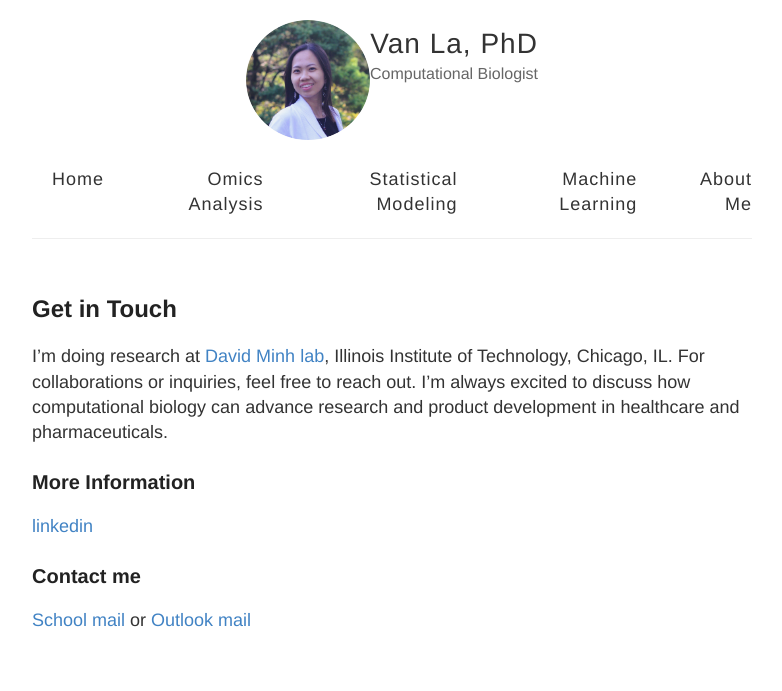
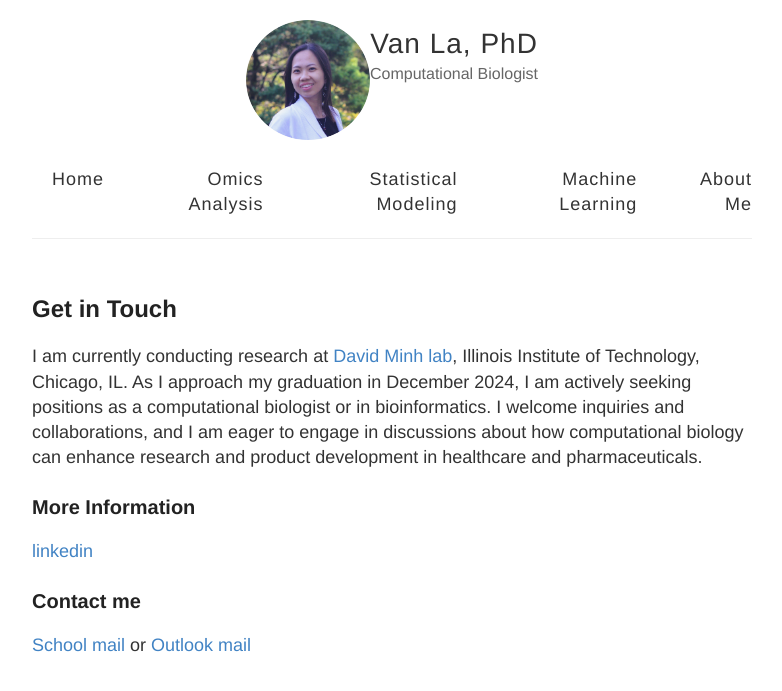
Before and after one commit to vanngocthuyla/Data_Analysis, a Jekyll site: the page built from _pages/about_me.md, in a window 1280 px wide. Shown: the top 691 px of the page, without its empty margins (248-1030 px from the left). Built offline with Jekyll 4.4.1, drawn with Linux system fonts in a browser that asks for light colours.

Commit message:
Update about_me.md

```diff
--- a/_pages/about_me.md
+++ b/_pages/about_me.md
@@ -7,7 +7,7 @@ permalink: /about_me
 
 ## Get in Touch
 
-I'm doing research at [David Minh lab](https://ccbatiit.github.io/), Illinois Institute of Technology, Chicago, IL. For collaborations or inquiries, feel free to reach out. I'm always excited to discuss how computational biology can advance research and product development in healthcare and pharmaceuticals.
+I am currently conducting research at [David Minh lab](https://ccbatiit.github.io/), Illinois Institute of Technology, Chicago, IL. As I approach my graduation in December 2024, I am actively seeking positions as a computational biologist or in bioinformatics. I welcome inquiries and collaborations, and I am eager to engage in discussions about how computational biology can enhance research and product development in healthcare and pharmaceuticals.
 
 ### More Information
 
```
